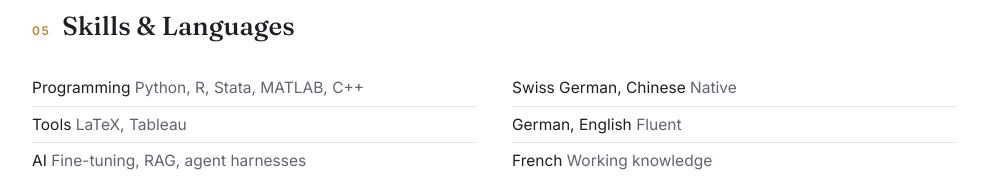
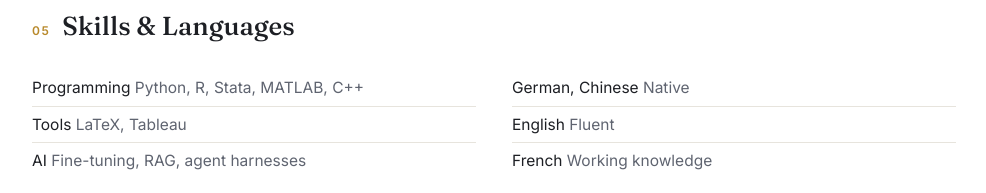
Before and after one commit to jessicaluo530/jessicaluo530.github.io, a plain HTML site: page index.html in a window 1280 px wide. Shown: the part 2191-2384 px from the top of the page, without its empty margins (146-1132 px from the left). Drawn offline with Linux system fonts and the light colour scheme.

Commit message:
Update language proficiency listings in index.html

```diff
--- a/index.html
+++ b/index.html
@@ -200,8 +200,8 @@
         <li>AI <span>Fine-tuning, RAG, agent harnesses</span></li>
       </ul>
       <ul>
-        <li>Swiss German, Chinese <span>Native</span></li>
-        <li>German, English <span>Fluent</span></li>
+        <li>German, Chinese <span>Native</span></li>
+        <li>English <span>Fluent</span></li>
         <li>French <span>Working knowledge</span></li>
       </ul>
     </div>
```
